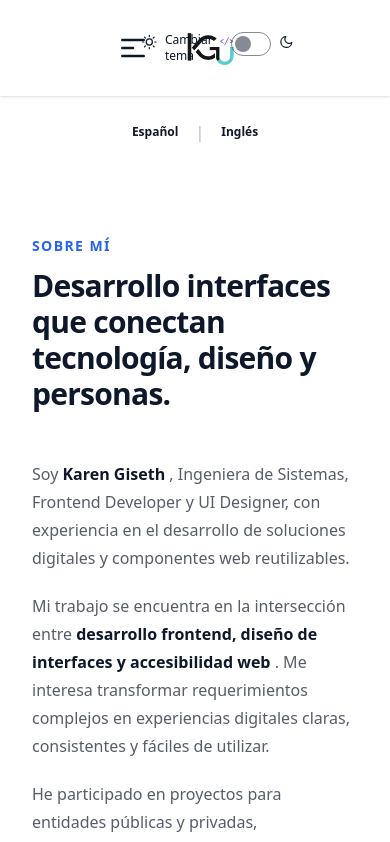
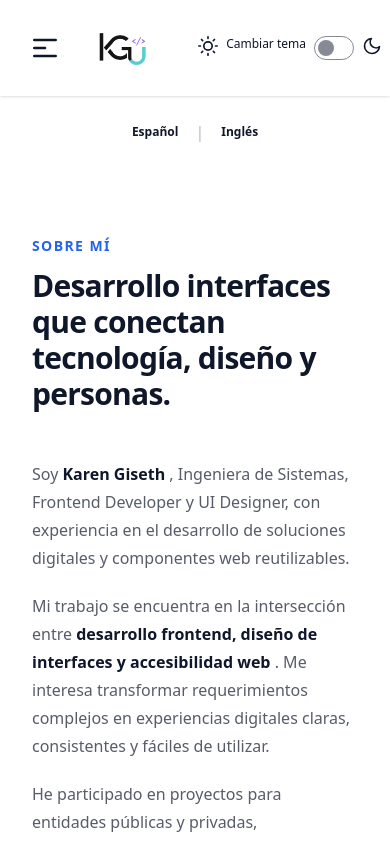
Before and after one commit to karengiseth23/portafolio, an Angular app: page /aboutMe in a window 390 px wide. Shown: the top 842 px of the page. Built offline with nearby package versions, Linux system fonts and the light colour scheme.

Commit message:
Ajustes varios

```diff
--- a/src/app/components/navbar/navbar.html
+++ b/src/app/components/navbar/navbar.html
@@ -1,6 +1,6 @@
 
  <header>
-    <div class="navbar bg-base-100 shadow-sm px-24">
+    <div class="navbar bg-base-100 shadow-sm px-2  md:px-24 lg:px-24">
     <div class="navbar-start">
       <div class="dropdown">
         <div tabindex="0" role="button" class="btn btn-lg btn-ghost lg:hidden">
```
